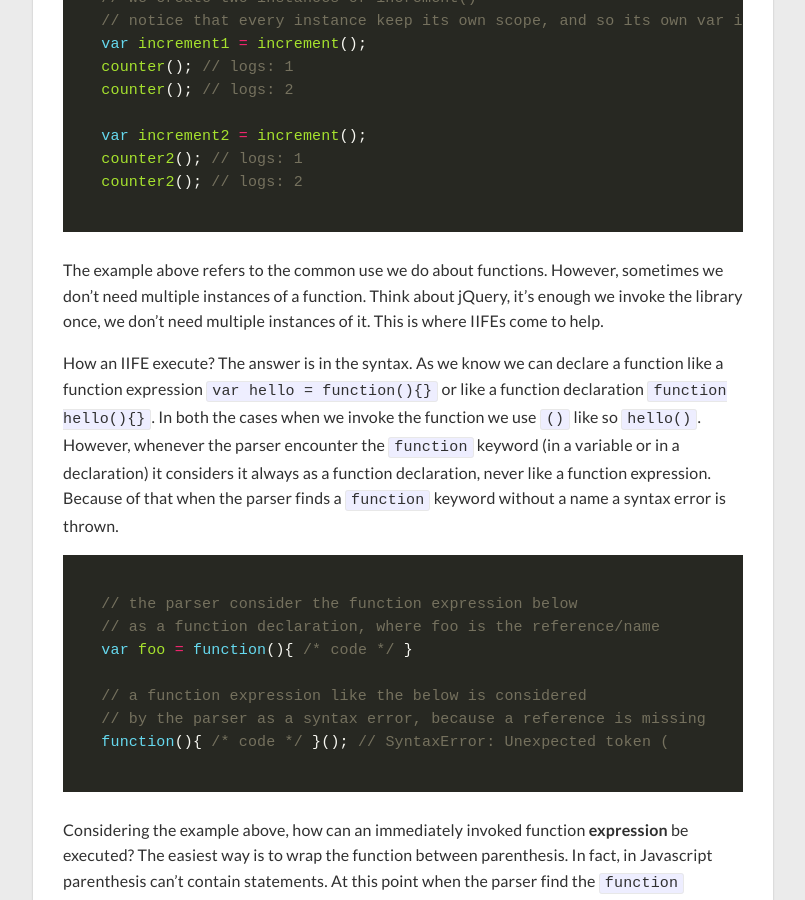
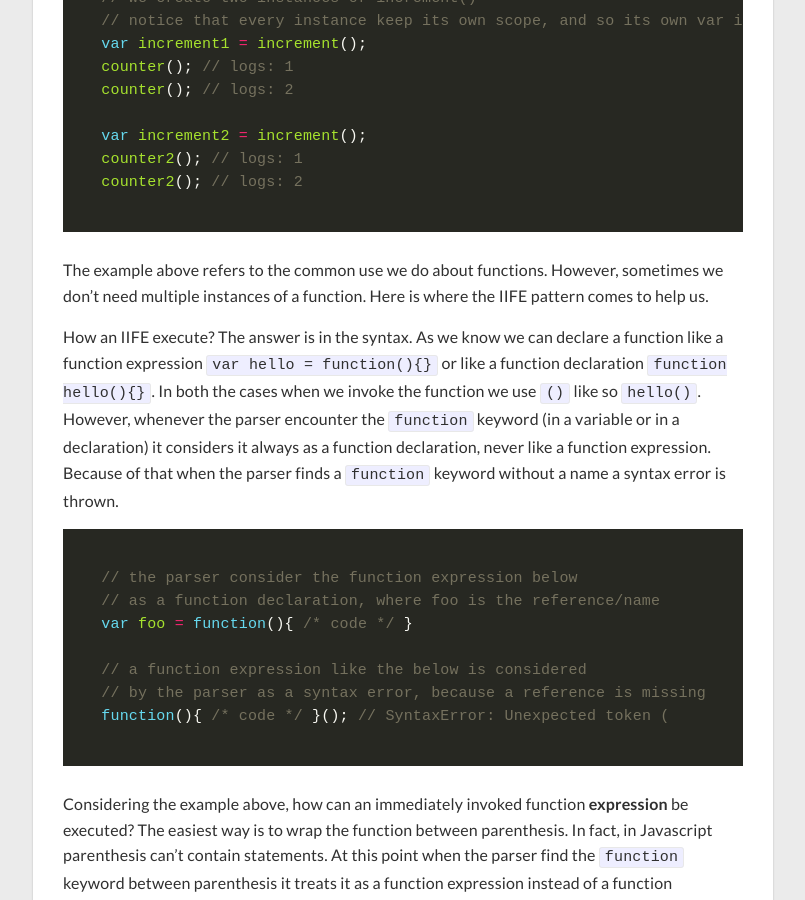
Before and after one commit to francescogreppi/francescogreppi.github.io, a Jekyll site: the page built from _posts/2016-10-21-iife.markdown, in a window 1280 px wide and 900 px high, scrolled down 703 px. Shown: the whole window, without its empty margins (237-1042 px from the left). Built offline with Jekyll 4.4.1, drawn with Linux system fonts in a browser that asks for light colours; nearby versions of some CDN libraries.

Commit message:
master IIFE

````diff
--- a/_posts/2016-10-21-iife.markdown
+++ b/_posts/2016-10-21-iife.markdown
@@ -34,8 +34,7 @@ from the outside. This is very helpful, because it creates privacy and code stru
 
 ```
 
-The example above refers to the common use we do about functions. However, sometimes we don't need multiple instances of a function. Think about jQuery, it's enough we invoke
-the library once, we don't need multiple instances of it. This is where IIFEs come to help.
+The example above refers to the common use we do about functions. However, sometimes we don't need multiple instances of a function. Here is where the IIFE pattern comes to help us.
 
 How an IIFE execute? The answer is in the syntax. As we know we can declare a function like a function expression `var hello = function(){}` or like a function declaration
 `function hello(){}`. In both the cases when we invoke the function we use `()` like so `hello()`. However, whenever the parser encounter the `function` keyword
````
